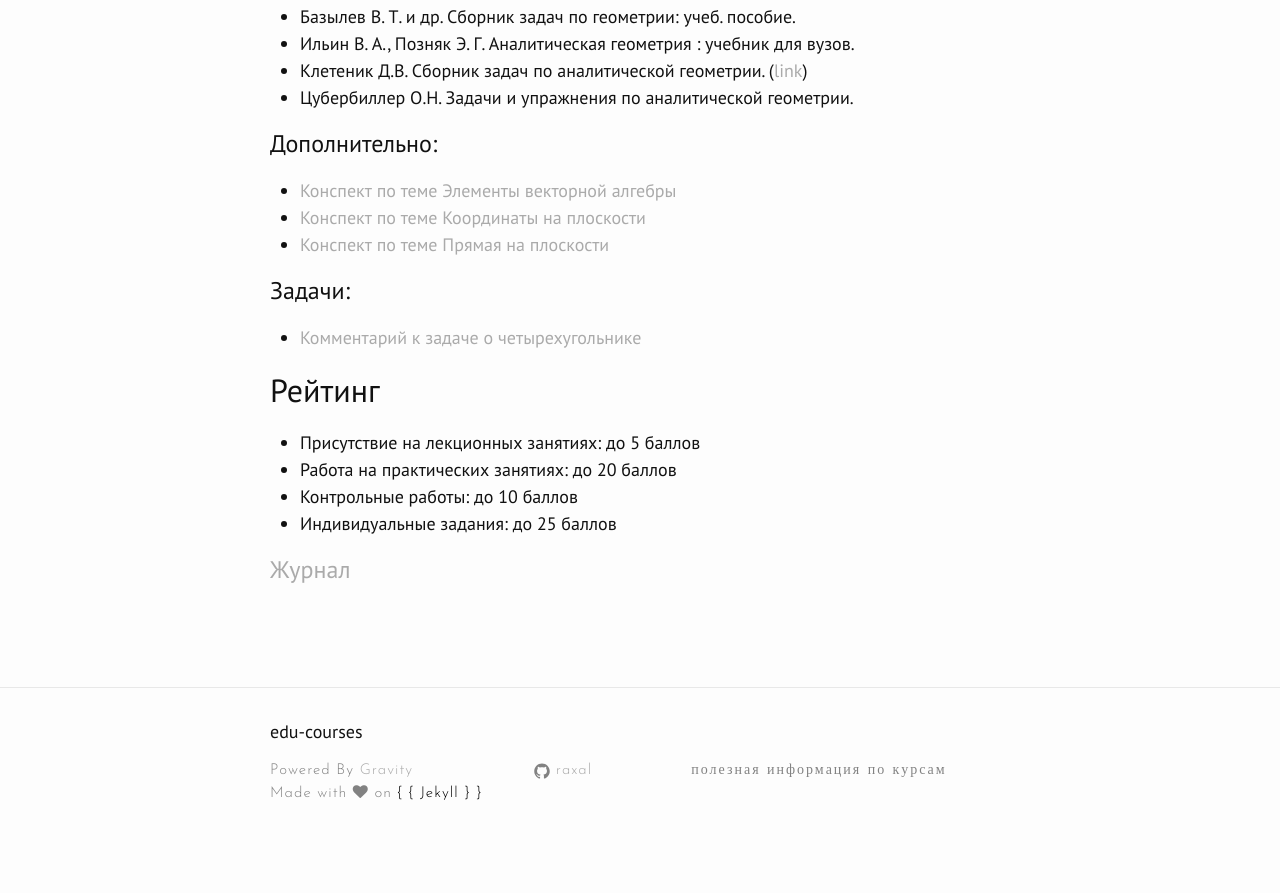
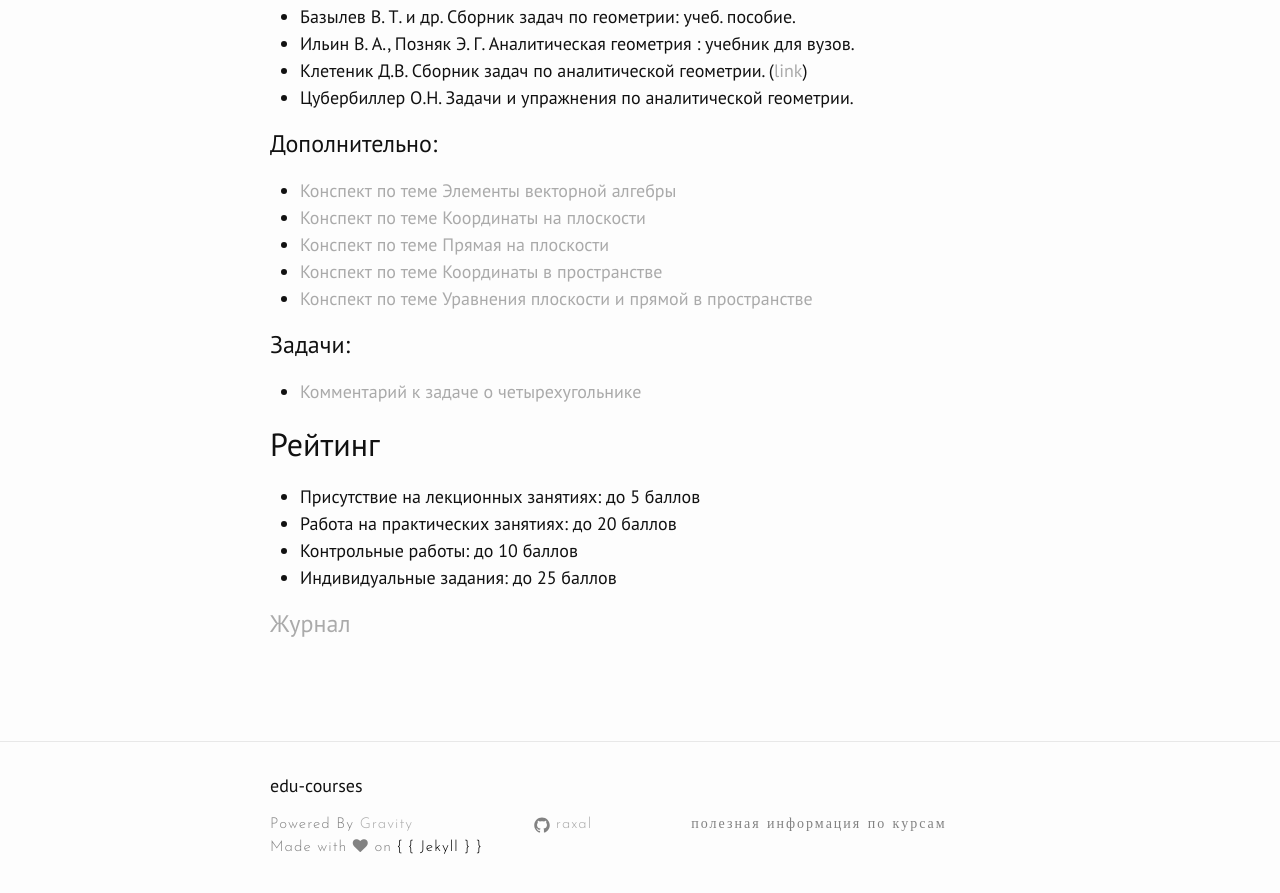
Before and after one commit to raxal/edu, a Jekyll site: the page built from _posts/2017-02-01-2017-spring-geometry-1.md, in a window 1280 px wide and 900 px high, scrolled down 1128 px. Shown: the top 893 px of the window. Built offline with Jekyll 4.4.1, drawn with Linux system fonts in a browser that asks for light colours; nearby versions of some CDN libraries; before the commit the page ends 1993 px from its top, so only the background shows below that.

Commit message:
Add docs to 2017-spring/geometry-1,geometry-3

```diff
--- a/_posts/2017-02-01-2017-spring-geometry-1.md
+++ b/_posts/2017-02-01-2017-spring-geometry-1.md
@@ -40,6 +40,8 @@ categories: course
 - [Конспект по теме Элементы векторной алгебры](https://github.com/raxal/edu-courses/raw/master/docs/geometry/lection01_an.pdf)
 - [Конспект по теме Координаты на плоскости](https://github.com/raxal/edu-courses/raw/master/docs/geometry/lection02_an.pdf)
 - [Конспект по теме Прямая на плоскости](https://github.com/raxal/edu-courses/raw/master/docs/geometry/lection03_an.pdf)
+- [Конспект по теме Координаты в пространстве](https://github.com/raxal/edu-courses/raw/master/docs/geometry/lection04_an.pdf)
+- [Конспект по теме Уравнения плоскости и прямой в пространстве](https://github.com/raxal/edu-courses/raw/master/docs/geometry/lection05_an.pdf)
 
 Задачи:
 
```
Also changed, not shown: _posts/2017-02-01-2017-spring-geometry-3.md (+1 -0 lines).
